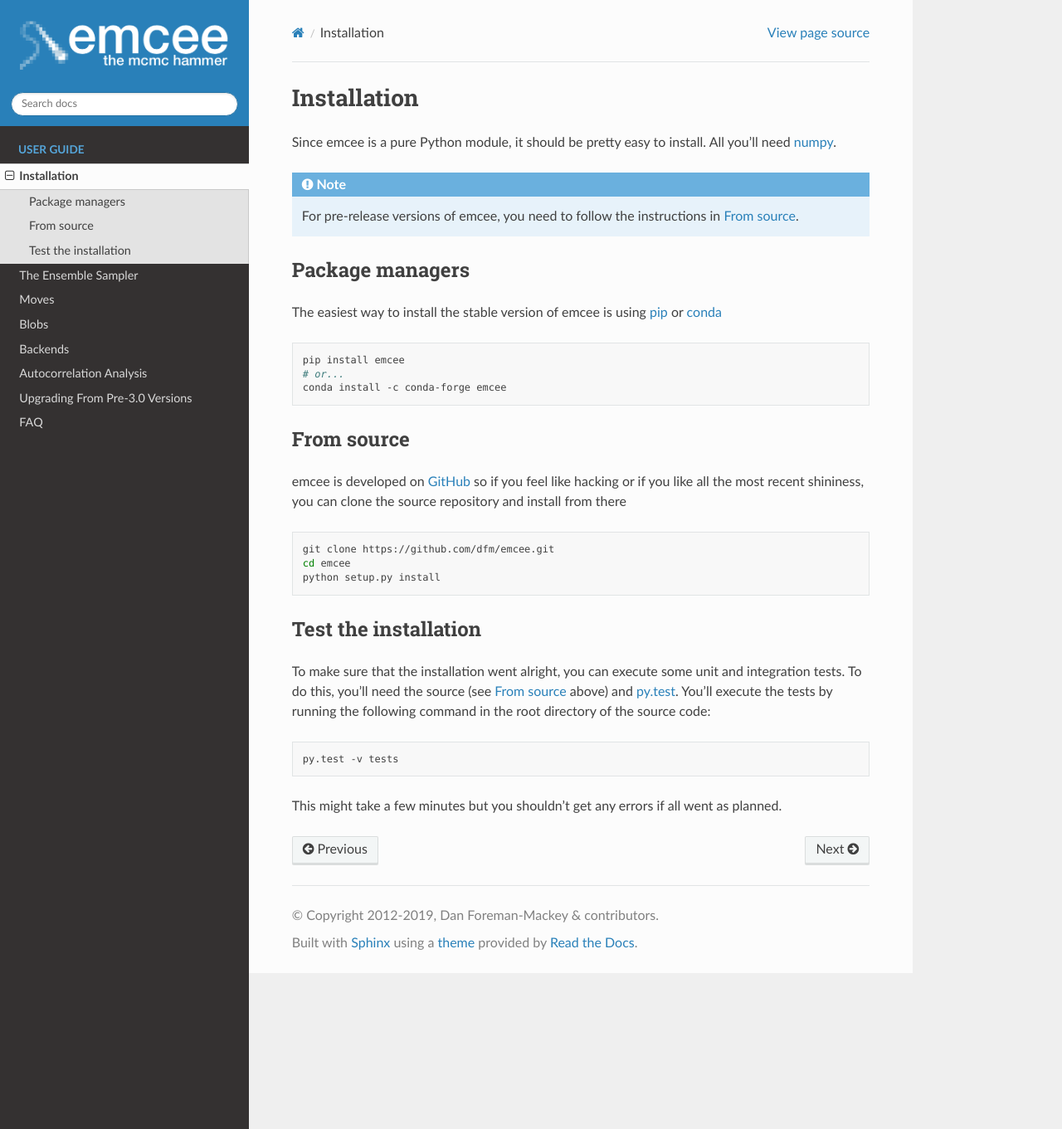
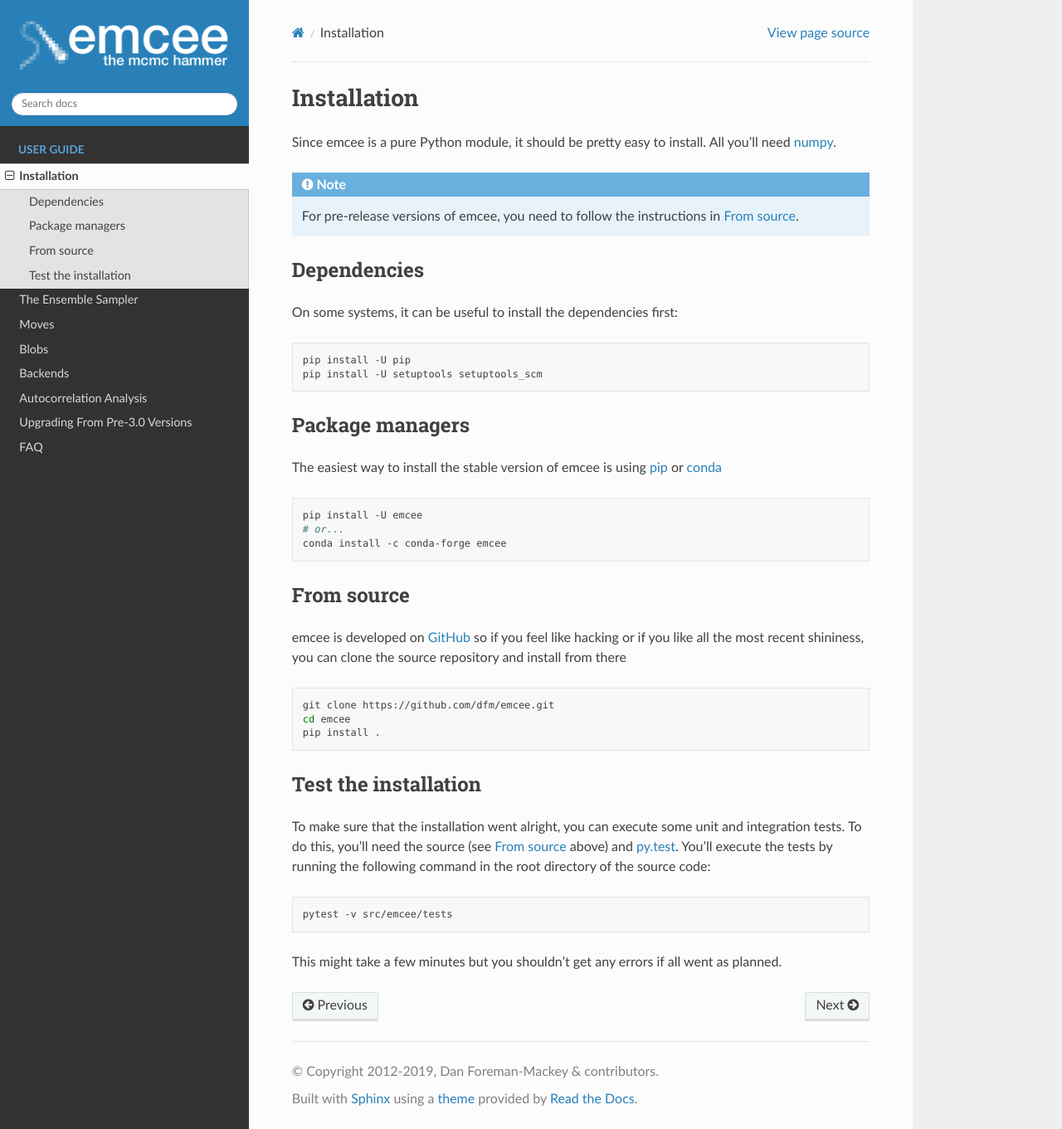
Before and after one commit to dfm/emcee, a Sphinx documentation site: the page built from docs/user/install.rst, in a window 1280 px wide and 1361 px high. Shown: the whole window at 83% size. Built offline with Sphinx 7.4.7 and the Read the Docs theme 2.0.0, drawn with Linux system fonts in a browser that asks for light colours; pages that are not in the unit, such as notebooks, are missing from menus.

Commit message:
updating install docs

```diff
--- a/docs/user/install.rst
+++ b/docs/user/install.rst
@@ -10,6 +10,17 @@
     instructions in :ref:`source`.
 
 
+Dependencies
+------------
+
+On some systems, it can be useful to install the dependencies first:
+
+.. code-block:: bash
+
+    pip install -U pip
+    pip install -U setuptools setuptools_scm
+
+
 Package managers
 ----------------
 
@@ -18,7 +29,7 @@
 
 .. code-block:: bash
 
-    pip install emcee
+    pip install -U emcee
     # or...
     conda install -c conda-forge emcee
 
@@ -36,7 +47,7 @@
 
     git clone https://github.com/dfm/emcee.git
     cd emcee
-    python setup.py install
+    pip install .
 
 
 Test the installation
@@ -51,7 +62,7 @@
 
 .. code-block:: bash
 
-    py.test -v tests
+    pytest -v src/emcee/tests
 
 This might take a few minutes but you shouldn't get any errors if all went
 as planned.
```
